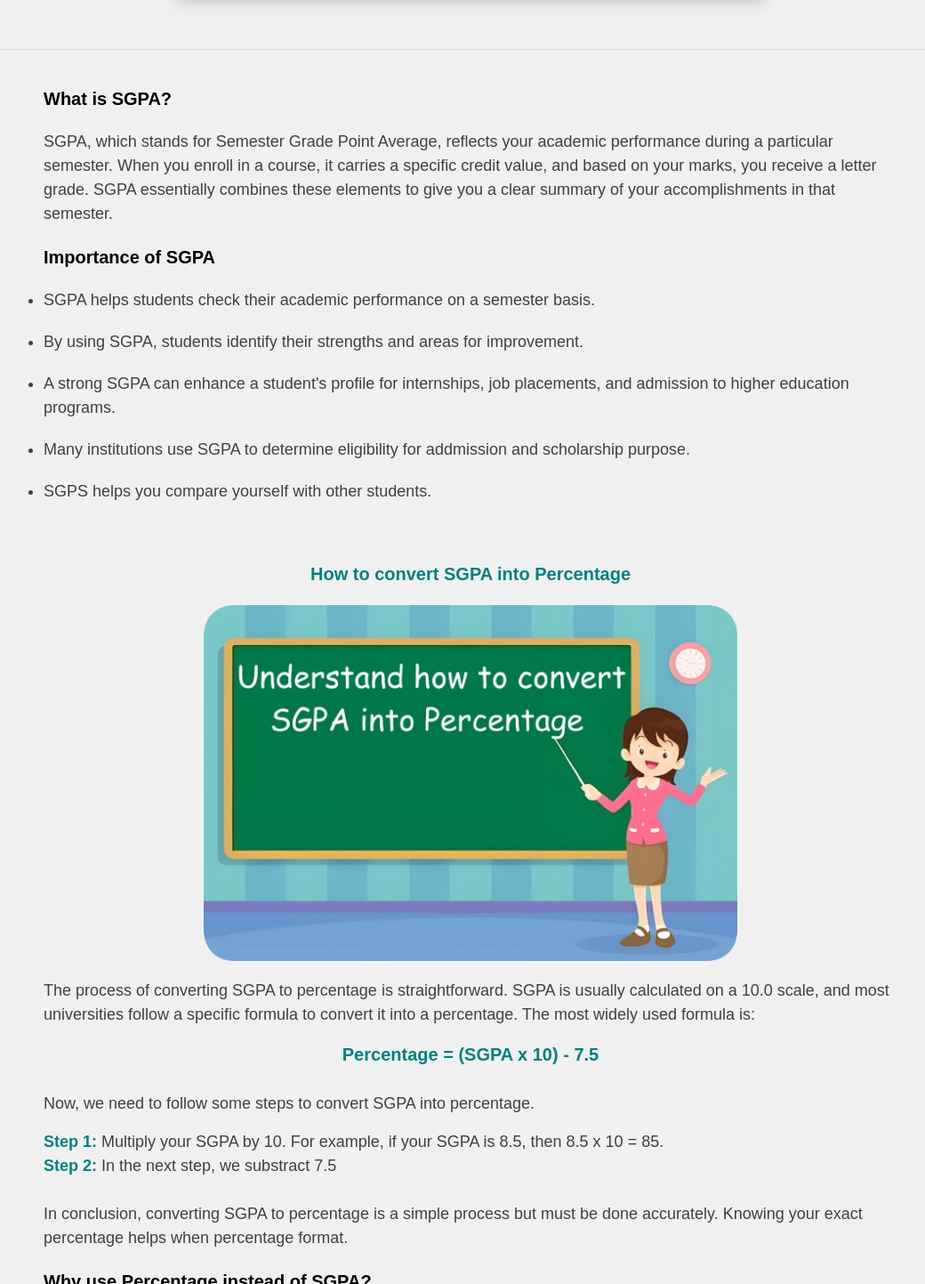
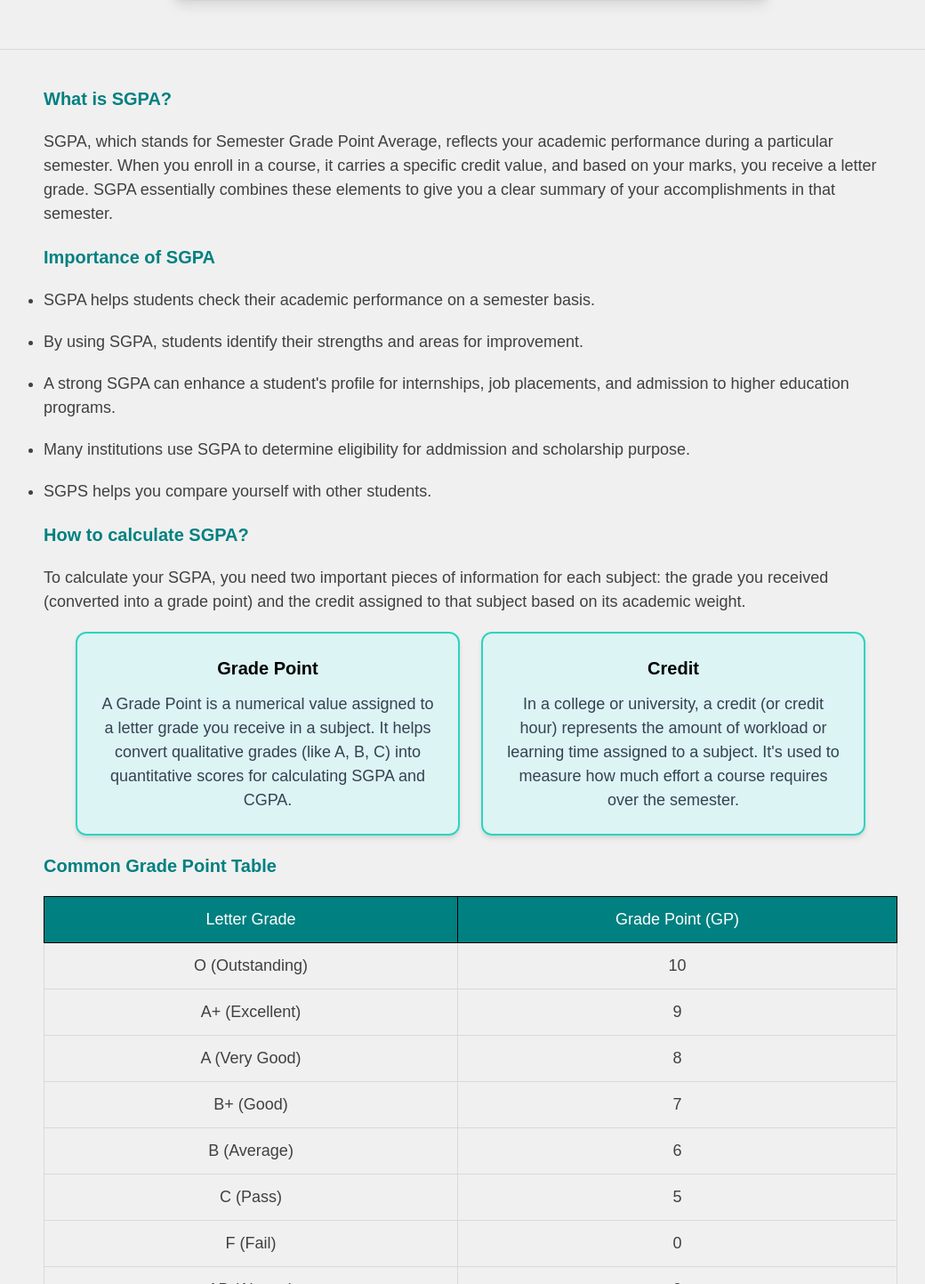
Before and after one commit to nitinsaini034/sgpa-to-percentage, a Next.js app: page / in a window 1280 px wide. Shown: the part 607-2050 px from the top of the page at 89% size, without its empty margins (111-1151 px from the left). Built offline with nearby package versions, Linux system fonts and the light colour scheme.

Commit message:
update sgpa2%

```diff
--- a/src/components/calculators/SgpaToPercentageCalculator.tsx
+++ b/src/components/calculators/SgpaToPercentageCalculator.tsx
@@ -197,7 +197,7 @@ export function SgpaToPercentageCalculator({
       <br />
       <hr className="mt-8" />
       <section className="flex-1 overflow-auto md:px-12 lg:p-8 w-full max-w-5xl mx-auto mt-2 text-[18px]">
-        <h1 className="font-bold text-[20px] text-black">What is SGPA?</h1>
+        <h1 className="font-bold text-[20px] text-[#008080]">What is SGPA?</h1>
         <p className="mt-5 ">
           SGPA, which stands for Semester Grade Point Average, reflects your
           academic performance during a particular semester. When you enroll in
@@ -205,7 +205,7 @@ export function SgpaToPercentageCalculator({
           you receive a letter grade. SGPA essentially combines these elements
           to give you a clear summary of your accomplishments in that semester.
         </p>
-        <h1 className="font-bold text-[20px] text-black mt-5">
+        <h1 className="font-bold text-[20px] text-[#008080] mt-5">
           Importance of SGPA
         </h1>
         <ul className="list-disc list-outside">
@@ -229,44 +229,9 @@ export function SgpaToPercentageCalculator({
             SGPS helps you compare yourself with other students.
           </li>
         </ul>
-      </section>
-      <section className="flex-1 overflow-auto md:px-12 lg:p-8 w-full max-w-5xl mx-auto text-[18px]">
-        <h1 className="font-bold text-[20px] text-center text-[#008080]">
-          How to convert SGPA into Percentage
-        </h1>
-        <div className="flex flex-col items-center justify-center mt-5">
-          <Image
-            src="/images/understand_sgpa.png"
-            alt="How to convert SGPA into Percentage"
-            width={600}
-            height={200}
-          />
-        </div>
-        <p className="mt-5 space-y-4">
-          The process of converting SGPA to percentage is straightforward. SGPA is usually calculated on a 10.0 scale, and most universities follow a specific formula to convert it into a percentage. The most widely used formula is:
-          <br />
-          <strong className="flex justify-center text-[#008080] text-[20px] mt-3">
-            Percentage = (SGPA x 10) - 7.5
-          </strong>{" "}
-          <br />
-          Now, we need to follow some steps to convert SGPA into percentage.
-          <div className="mt-0">
-            <strong className="text-[#008080] ">Step 1: </strong>Multiply your SGPA by 10. For example, if your SGPA is 8.5, then 8.5 x 10 = 85.{" "} <br /><strong className="text-[#008080] ">Step 2: </strong>In the next step, we substract 7.5 <br /> <br />
-            In conclusion, converting SGPA to percentage is a simple process but must be done accurately. Knowing your exact percentage helps when percentage format.
-          </div>
-        </p>
-        <h1 className="font-bold text-[20px] text-black mt-5">
-          Why use Percentage instead of SGPA?
-        </h1>
-        <p className="mt-5">
-          While SGPA (Semester Grade Point Average) is a modern and efficient grading system widely used by universities, many institutions, organizations, and employers still prefer percentages to evaluate academic performance because percentages offer a clearer and more universally understood representation of a student's achievements.{" "}
-          <br /> <br />
-          Many forms and applications specifically ask for marks in percentage form when applying for jobs, internships, or higher studies. Government exams, scholarships, and several international universities also require academic scores in percentage format for eligibility and comparison purposes. Parents and students often find it easier to interpret percentages than grade points. <br /> <br /> For example, saying someone scored 82% is quite simpler than explaining what an SGPA of 8.7 represents. In conclusion, while SGPA is useful within universities, percentages are preferred for external comparisons, making them more practical and widely accepted across different platforms.
-        </p>
-      </section>
-      <section className="flex-1 overflow-auto md:px-12 lg:p-8 w-full max-w-5xl mx-auto mt-2 text-[18px]">
-        <h1 className="font-bold text-[20px] text-[#008080]">How to calculate SGPA?</h1>
-        <p className='mt-5 p-6'>To calculate your SGPA, you need two important pieces of information for each subject: the grade you received (converted into a grade point) and the credit assigned to that subject based on its academic weight.</p>
+
+        <h1 className="font-bold text-[20px] text-[#008080] mt-5">How to calculate SGPA?</h1>
+        <p className='mt-5'>To calculate your SGPA, you need two important pieces of information for each subject: the grade you received (converted into a grade point) and the credit assigned to that subject based on its academic weight.</p>
         <div className='flex flex-col md:flex-row gap-6 mt-5 items-center justify-center'>
           <div className='border-2 border-teal-400 rounded-xl p-6 bg-[#c0f8f86f] text-center shadow-md hover:shadow-xl active:shadow-xl focus:shadow-xl transition-all duration-300 transform hover:scale-105 active:scale-105 focus:scale-105 w-[90%] md:w-[45%]'>
             <h2 className='text-black font-bold text-[20px] mb-3'>Grade Point</h2>
@@ -284,10 +249,10 @@ export function SgpaToPercentageCalculator({
             </p>
           </div>
         </div>
-        <div className="overflow-x-auto p-4">
+        <div className="overflow-x-auto">
           {/* Grade Point Table */}
-          <h2 className="text-xl font-semibold mb-4 text-center">Grade Point Table</h2>
-          <table className="min-w-full  border rounded-2xl shadow-md text-center">
+          <h2 className="text-xl font-bold mt-5 text-[#008080]">Common Grade Point Table</h2>
+          <table className="min-w-full  border rounded-2xl shadow-md text-center mt-5">
             <thead className="bg-[#008080] text-white">
               <tr className="border border-gray-300">
                 <th className="px-6 py-3 font-medium border border-black">Letter Grade</th>
@@ -348,7 +313,40 @@ export function SgpaToPercentageCalculator({
             </div>
           </div>
         </div>
+        <h1 className="font-bold text-[20px] text-[#008080] mt-5">
+          How to convert SGPA into Percentage?
+        </h1>
+        <div className="flex flex-col items-center justify-center mt-0">
+          {/* <Image
+            src="/images/understand_sgpa.png"
+            alt="How to convert SGPA into Percentage"
+            width={600}
+            height={200}
+          /> */}
+        </div>
+        <p className="mt-5 space-y-4">
+          The process of converting SGPA to percentage is straightforward. SGPA is usually calculated on a 10.0 scale, and most universities follow a specific formula to convert it into a percentage. The most widely used formula is:
+          <br />
+          <strong className="flex justify-center text-[#008080] text-[20px] mt-3">
+            Percentage = (SGPA x 10) - 7.5
+          </strong>{" "}
+          <br />
+          Now, we need to follow some steps to convert SGPA into percentage.
+          <div className="mt-0">
+            <strong className="text-[#008080] ">Step 1: </strong>Multiply your SGPA by 10. For example, if your SGPA is 8.5, then 8.5 x 10 = 85.{" "} <br /><strong className="text-[#008080] ">Step 2: </strong>In the next step, we substract 7.5 <br /> <br />
+            In conclusion, converting SGPA to percentage is a simple process but must be done accurately. Knowing your exact percentage helps when percentage format.
+          </div>
+        </p>
+        <h1 className="font-bold text-[20px] text-[#008080]  mt-5">
+          Why use Percentage instead of SGPA?
+        </h1>
+        <p className="mt-5">
+          While SGPA (Semester Grade Point Average) is a modern and efficient grading system widely used by universities, many institutions, organizations, and employers still prefer percentages to evaluate academic performance because percentages offer a clearer and more universally understood representation of a student's achievements.{" "}
+          <br /> <br />
+          Many forms and applications specifically ask for marks in percentage form when applying for jobs, internships, or higher studies. Government exams, scholarships, and several international universities also require academic scores in percentage format for eligibility and comparison purposes. Parents and students often find it easier to interpret percentages than grade points. <br /> <br /> For example, saying someone scored 82% is quite simpler than explaining what an SGPA of 8.7 represents. In conclusion, while SGPA is useful within universities, percentages are preferred for external comparisons, making them more practical and widely accepted across different platforms.
+        </p>
       </section>
+
     </>
   );
 }
```
